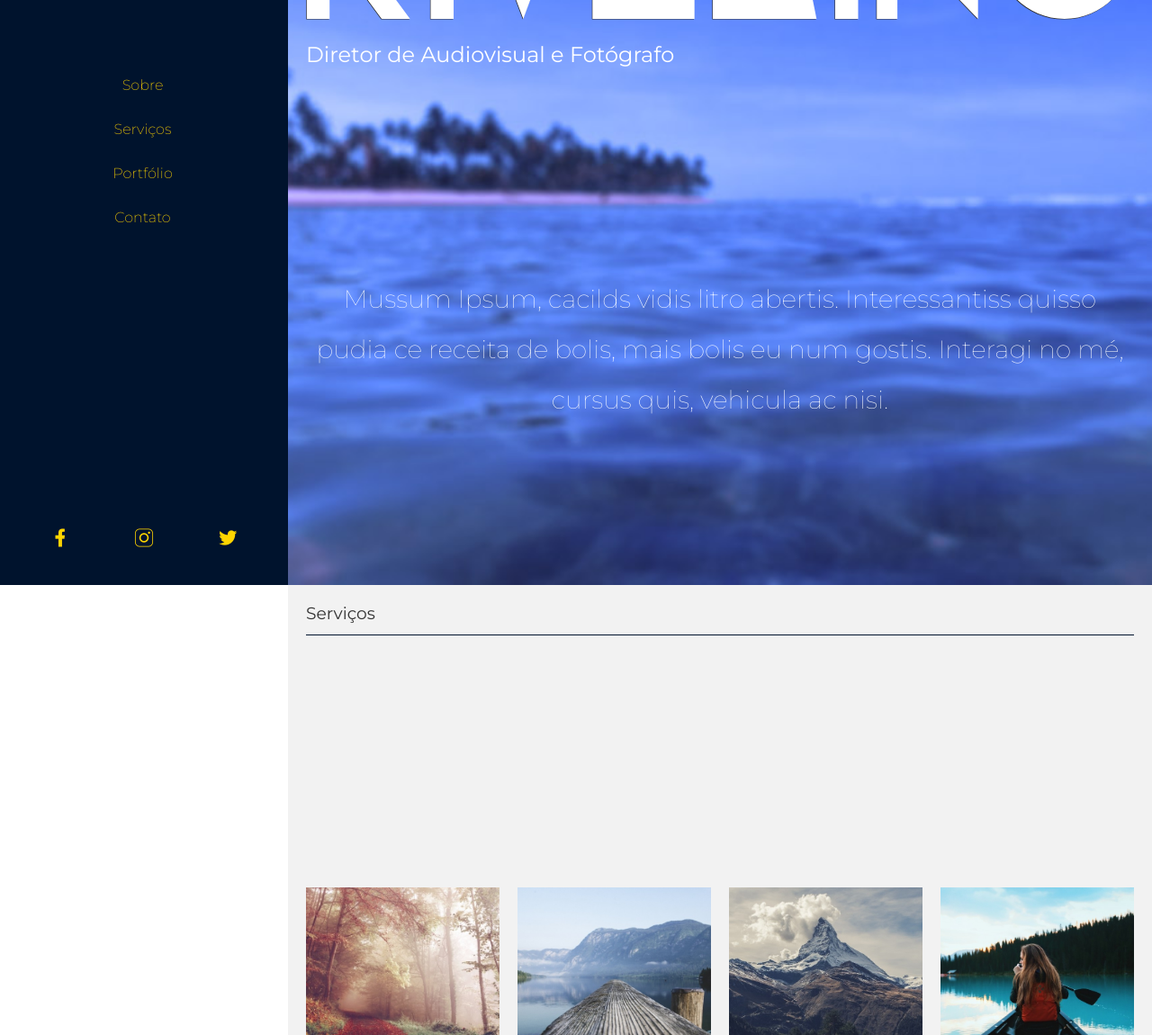
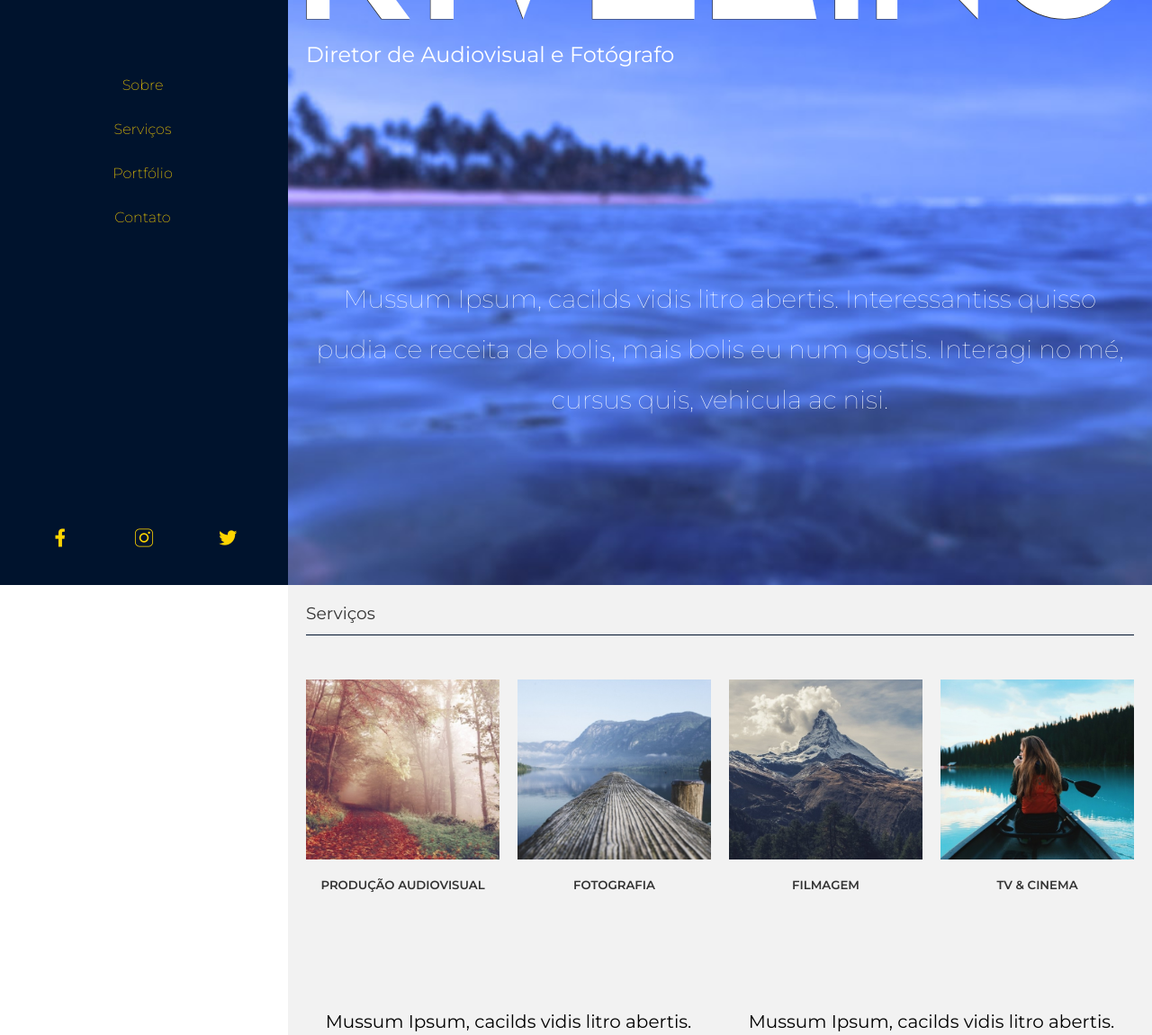
Before and after one commit to ewerto0n/rivas, a plain HTML site: page index.html in a window 1280 px wide. Shown: the part 150-1300 px from the top of the page at 90% size. Drawn offline with Linux system fonts and the light colour scheme; files whose address does not match are found by name.

Commit message:
corrigindo grid de serviços

```diff
--- a/css/scss/style.scss
+++ b/css/scss/style.scss
@@ -215,7 +215,7 @@ h6 {
         background: #f2f2f2;
         display: grid;
         grid-template-areas: "titulo2" "servs" "servsDesc";
-        grid-template-rows: 1fr auto auto;
+        grid-template-rows: 1fr 5fr 5fr;
         grid-template-columns: 1fr;
         grid-gap: 20px;
         h3 {
```
Also changed, not shown: css/style.css, 1 other file.
